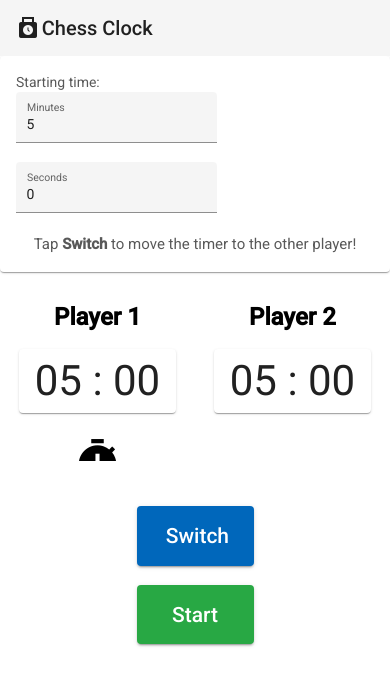
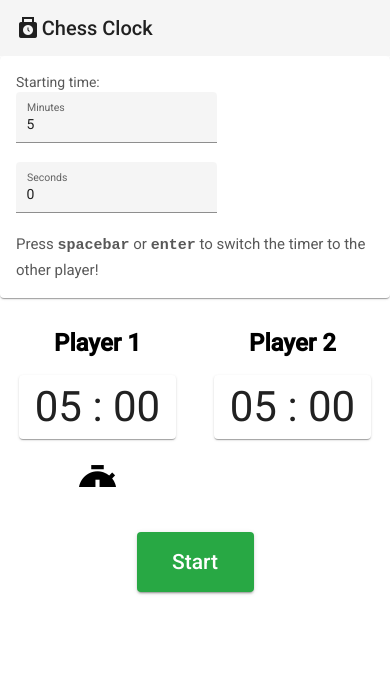
Before and after one commit to gridlocdev/chess-clock, an Angular app: page / in a window 390 px wide. Shown: the top 686 px of the page. Built offline with nearby package versions, Linux system fonts and the light colour scheme.

Commit message:
Added mobile-only controls and resolved responsiveness issues

```diff
--- a/src/app/app.component.css
+++ b/src/app/app.component.css
@@ -1,21 +1,63 @@
-.custom-button-container-sm div button {
+.custom-button-container-desktop-sm div button {
     padding: 3% 7.5%;
     font-size: 1.5em;
     width: 30%;
     margin: auto;
 }
 
-.custom-button-container-md div button {
+.custom-button-container-desktop-md div button {
     padding: 3% 7.5%;
     font-size: 1.5em;
     width: 25%;
     margin: auto;
 }
 
-.custom-button-container-lg div button {
-    padding: 3% 7.5%;
+.custom-button-container-desktop-lg div button {
+    padding: 2% 5%;
     font-size: 1.5em;
-    width: 20%;
+    width: 15%;
+    margin: auto;
+}
+
+.custom-button-container-mobile-sm div button.button-switch {
+    padding: 7.5% 7.5%;
+    font-size: 1.5em;
+    width: 75%;
+    margin: auto;
+}
+
+.custom-button-container-mobile-md div button.button-switch {
+    padding: 7.5% 7.5%;
+    font-size: 1.5em;
+    width: 75%;
+    margin: auto;
+}
+
+.custom-button-container-mobile-lg div button.button-switch {
+    padding: 5% 7.5%;
+    font-size: 1.5em;
+    width: 50%;
+    margin: auto;
+}
+
+.custom-button-container-mobile-sm div :not(button.button-switch) {
+    padding: 5% 7.5%;
+    font-size: 1.5em;
+    width: 30%;
+    margin: auto;
+}
+
+.custom-button-container-mobile-md div :not(button.button-switch) {
+    padding: 5% 7.5%;
+    font-size: 1.5em;
+    width: 25%;
+    margin: auto;
+}
+
+.custom-button-container-mobile-lg div :not(button.button-switch) {
+    padding: 5% 7.5%;
+    font-size: 1.5em;
+    width: 25%;
     margin: auto;
 }
 
--- a/src/app/app.component.html
+++ b/src/app/app.component.html
@@ -32,10 +32,12 @@
       </form>
 
       <div fxLayout="row" fxLayoutAlign="center">
-        <h4 name="desktop-message" fxHide.lt-md style="margin: 0; opacity: 0.75;">Press <b><kbd>spacebar</kbd></b> or
+        <h4 name="desktop-message" [fxHide]="this.isMobileDevice" style="margin: 0; opacity: 0.75;">Press
+          <b><kbd>spacebar</kbd></b> or
           <b><kbd>enter</kbd></b> to switch the timer to the other player!
         </h4>
-        <h4 name="mobile-message" fxHide.gt-sm style="margin: 0; opacity: 0.75;">Tap <b>Switch</b> to move the timer to
+        <h4 name="mobile-message" [fxHide]="!this.isMobileDevice" style="margin: 0; opacity: 0.75;">Tap <b>Switch</b> to
+          move the timer to
           the other player!
         </h4>
       </div>
@@ -51,21 +53,30 @@
     </div>
 
     <div fxLayout="column" fxLayoutAlign="center" [ngClass.lt-sm]="{
-    'custom-button-container-sm': true,
-    'custom-button-container-md': false,
-    'custom-button-container-lg': false
+    'custom-button-container-desktop-sm': !isMobileDevice,
+    'custom-button-container-desktop-md': false,
+    'custom-button-container-desktop-lg': false,
+    'custom-button-container-mobile-sm': isMobileDevice,
+    'custom-button-container-mobile-md': false,
+    'custom-button-container-mobile-lg': false
     }" [ngClass.sm]="{
-      'custom-button-container-sm': false,
-      'custom-button-container-md': true,
-      'custom-button-container-lg': false
+      'custom-button-container-desktop-sm': false,
+      'custom-button-container-desktop-md': !isMobileDevice,
+      'custom-button-container-desktop-lg': false,
+      'custom-button-container-mobile-sm': false,
+      'custom-button-container-mobile-md': isMobileDevice,
+      'custom-button-container-mobile-lg': false
       }" [ngClass.gt-sm]="{
-        'custom-button-container-sm': false,
-        'custom-button-container-md': false,
-        'custom-button-container-lg': true
-        }" fxLayoutGap.lt-md="5%">
+        'custom-button-container-desktop-sm': false,
+        'custom-button-container-desktop-md': false,
+        'custom-button-container-desktop-lg': !isMobileDevice,
+        'custom-button-container-mobile-sm': false,
+        'custom-button-container-mobile-md': false,
+        'custom-button-container-mobile-lg': isMobileDevice
+        }" fxLayoutGap="5%">
 
-      <div fxLayout="row" fxLayoutAlign="center">
-        <button class="custom-button-md button-switch" fxHide.gt-sm mat-raised-button (click)="switchTimers()"
+      <div [fxHide]="!this.isMobileDevice" fxLayout="row" fxLayoutAlign="center">
+        <button class="custom-button-md button-switch" mat-raised-button (click)="switchTimers()"
           onclick="this.blur()">Switch</button>
       </div>
 
--- a/src/app/app.component.ts
+++ b/src/app/app.component.ts
@@ -10,7 +10,21 @@ import GameState from '../models/gamestate'
 export class AppComponent {
   title = 'chess-clock';
 
+  isMobileDevice: boolean = false
+
+  gameState: GameState = new GameState("reset")
+  key: string = ""
+  player1TimerActive: boolean = true
+  player2TimerActive: boolean = false
+  defaultMinutes: number = 5
+  defaultSeconds: number = 0
+
   constructor(private _snackbar: MatSnackBar) { }
+
+  ngOnInit() {
+    this.isMobileDevice = this.detectMobileDevice(window.navigator.userAgent)
+    console.log(this.isMobileDevice)
+  }
 
   @HostListener('document:keydown', ['$event'])
   handleKeyboardEvent(event: KeyboardEvent) {
@@ -19,6 +33,12 @@ export class AppComponent {
       this.switchTimers()
     }
   }
+
+  detectMobileDevice(userAgent: string): boolean {
+    const isMobile = /iPhone|iPad|iPod|Android/i.test(userAgent)
+    return isMobile
+  }
+
   validateIsKeyPressNumber(event: KeyboardEvent, textboxName: string) {
     this.key = event.key;
     console.log(event.key)
@@ -66,12 +86,6 @@ export class AppComponent {
     }
   }
 
-  gameState: GameState = new GameState("reset")
-  key: string = ""
-  player1TimerActive: boolean = true
-  player2TimerActive: boolean = false
-  defaultMinutes: number = 5
-  defaultSeconds: number = 0
 
   openSnackBar(message: string, action: string): void {
     this._snackbar.open(message, action)
```
Also changed, not shown: 2 other files (tests, documents, lock files or other folders).
